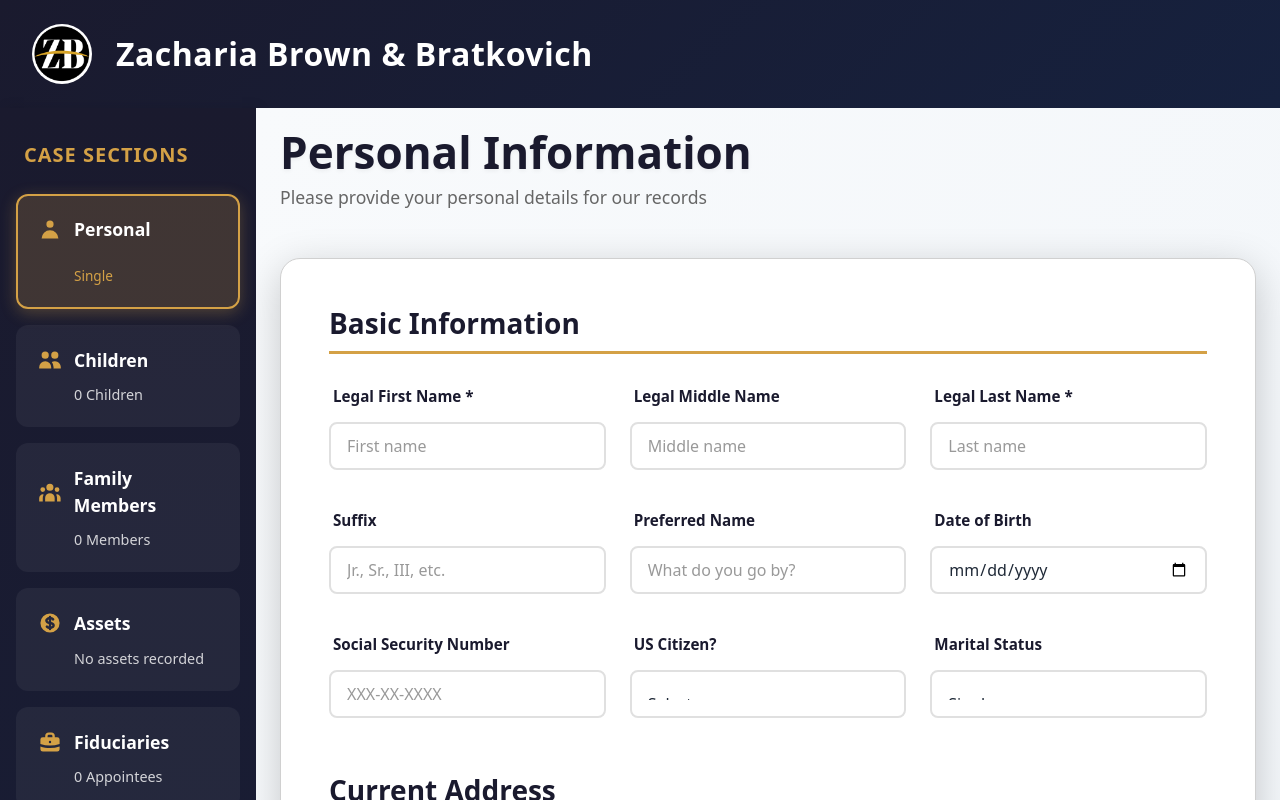
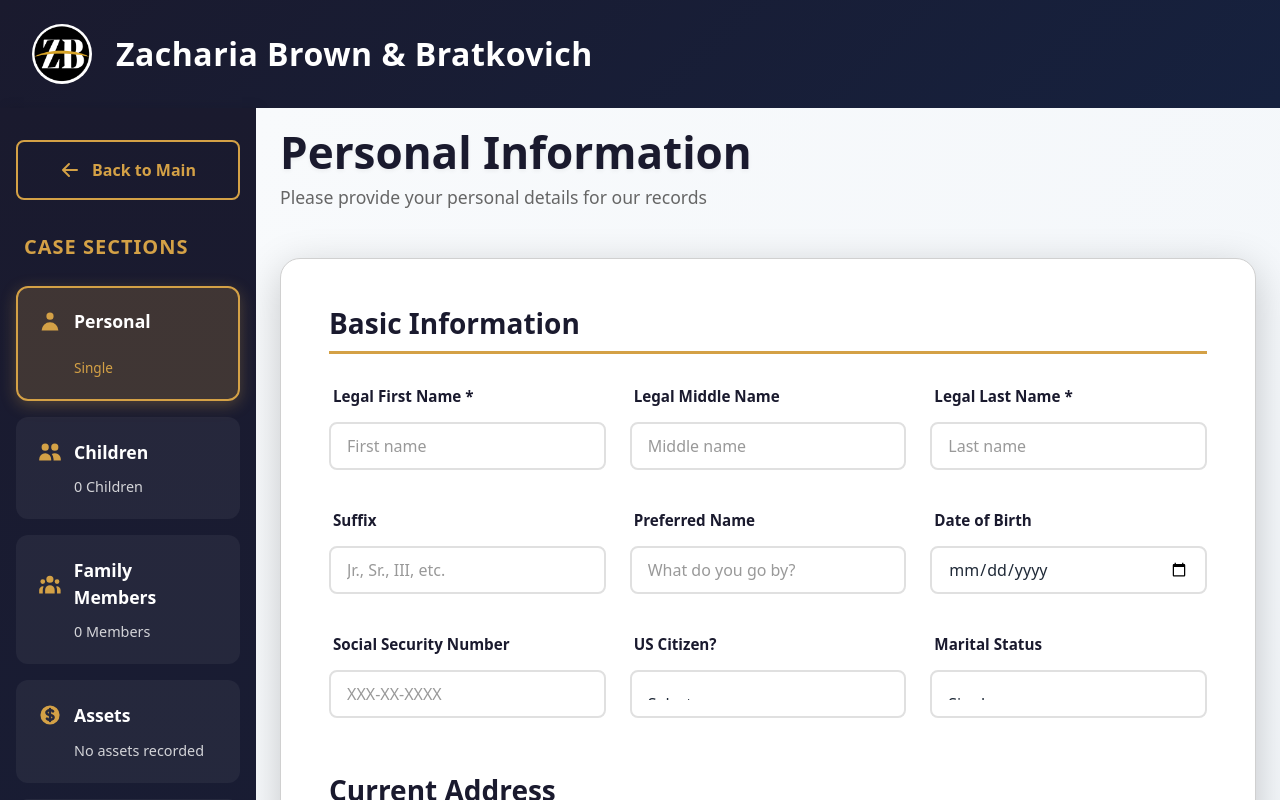
Before and after one commit to CarlZacharia/ZBBIntake, an Angular app: page /mainintake in a window 1280 px wide. Shown: the top 800 px of the page. Built offline with nearby package versions, Linux system fonts and the light colour scheme.

Commit message:
10052025-4

```diff
--- a/src/app/private/mainintake/mainintake.component.css
+++ b/src/app/private/mainintake/mainintake.component.css
@@ -43,6 +43,42 @@
   padding: 2rem 1rem;
   overflow-y: auto;
   box-shadow: 4px 0 12px rgba(0, 0, 0, 0.1);
+}
+
+/* Back Button */
+.back-button {
+  width: 100%;
+  background: transparent;
+  border: 2px solid #d4a146;
+  color: #d4a146;
+  padding: 1rem 1.5rem;
+  border-radius: 0.5rem;
+  font-size: 1rem;
+  font-weight: 600;
+  cursor: pointer;
+  transition: all 0.3s ease;
+  display: flex;
+  align-items: center;
+  justify-content: center;
+  gap: 0.75rem;
+  margin-bottom: 2rem;
+}
+
+.back-button:hover {
+  background: #d4a146;
+  color: #1a1a2e;
+  transform: translateX(-5px);
+  box-shadow: 0 4px 16px rgba(212, 161, 70, 0.3);
+}
+
+.back-icon {
+  width: 1.25rem;
+  height: 1.25rem;
+  transition: transform 0.3s ease;
+}
+
+.back-button:hover .back-icon {
+  transform: translateX(-3px);
 }
 
 .sidebar-title {
--- a/src/app/private/mainintake/mainintake.component.html
+++ b/src/app/private/mainintake/mainintake.component.html
@@ -9,6 +9,14 @@
   <div class="content-wrapper">
     <!-- Sidebar Navigation (20%) -->
     <aside class="sidebar">
+      <!-- Back to Main Button -->
+      <button class="back-button" routerLink="/intakehub">
+        <svg xmlns="http://www.w3.org/2000/svg" class="back-icon" viewBox="0 0 20 20" fill="currentColor">
+          <path fill-rule="evenodd" d="M9.707 16.707a1 1 0 01-1.414 0l-6-6a1 1 0 010-1.414l6-6a1 1 0 011.414 1.414L5.414 9H17a1 1 0 110 2H5.414l4.293 4.293a1 1 0 010 1.414z" clip-rule="evenodd" />
+        </svg>
+        Back to Main
+      </button>
+
       <h2 class="sidebar-title">Case Sections</h2>
 
       <!-- Personal Information Card -->
--- a/src/app/private/mainintake/mainintake.component.ts
+++ b/src/app/private/mainintake/mainintake.component.ts
@@ -1,11 +1,12 @@
 import { Component } from '@angular/core';
 import { CommonModule } from '@angular/common';
+import { RouterLink } from '@angular/router';
 import { PersonalComponent } from '../personal/personal.component';
 import { DataService } from '../../services/data.service';
 
 @Component({
   selector: 'app-mainintake',
-  imports: [CommonModule, PersonalComponent],
+  imports: [CommonModule, RouterLink, PersonalComponent],
   templateUrl: './mainintake.component.html',
   styleUrl: './mainintake.component.css'
 })
```
